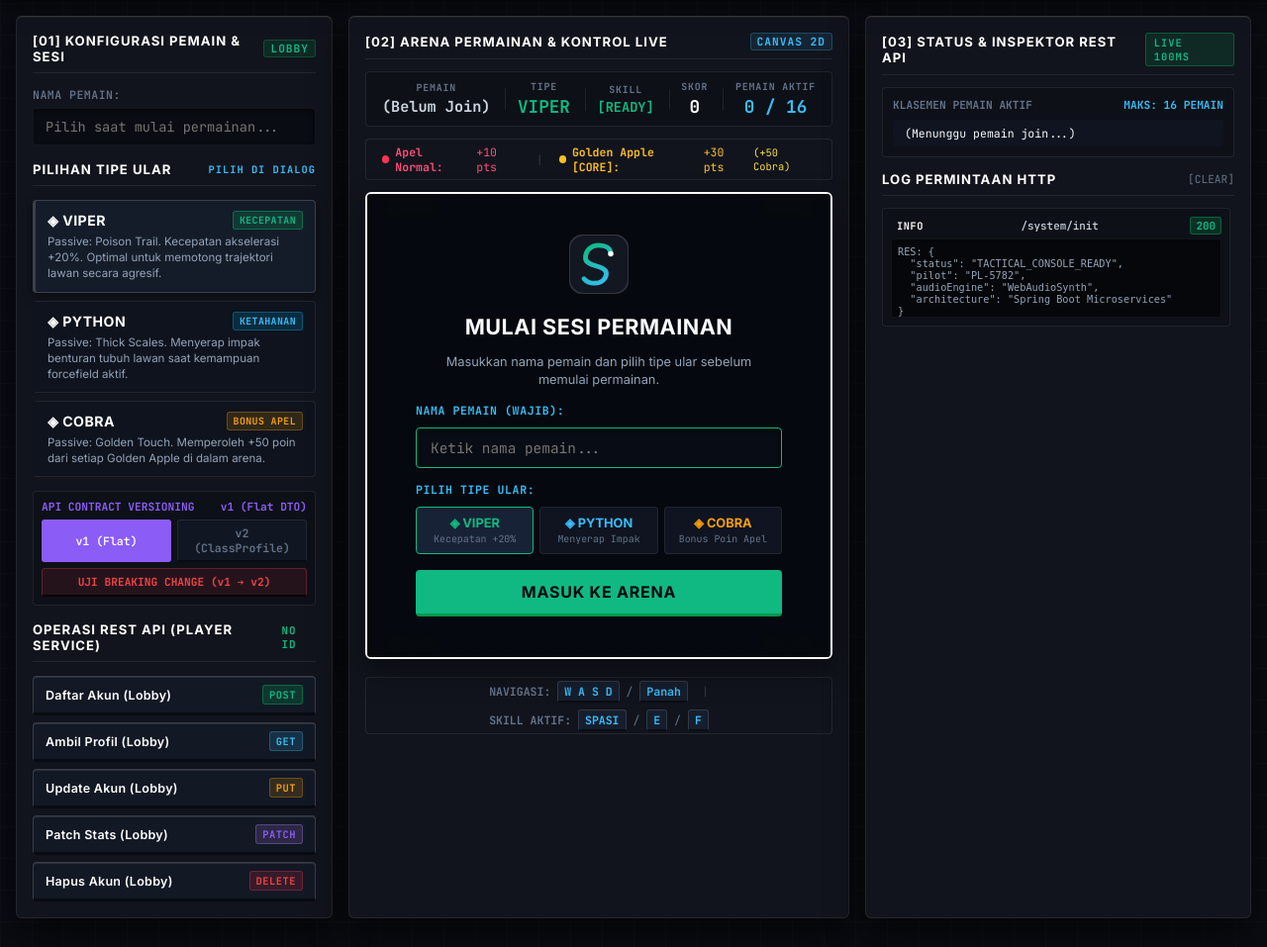
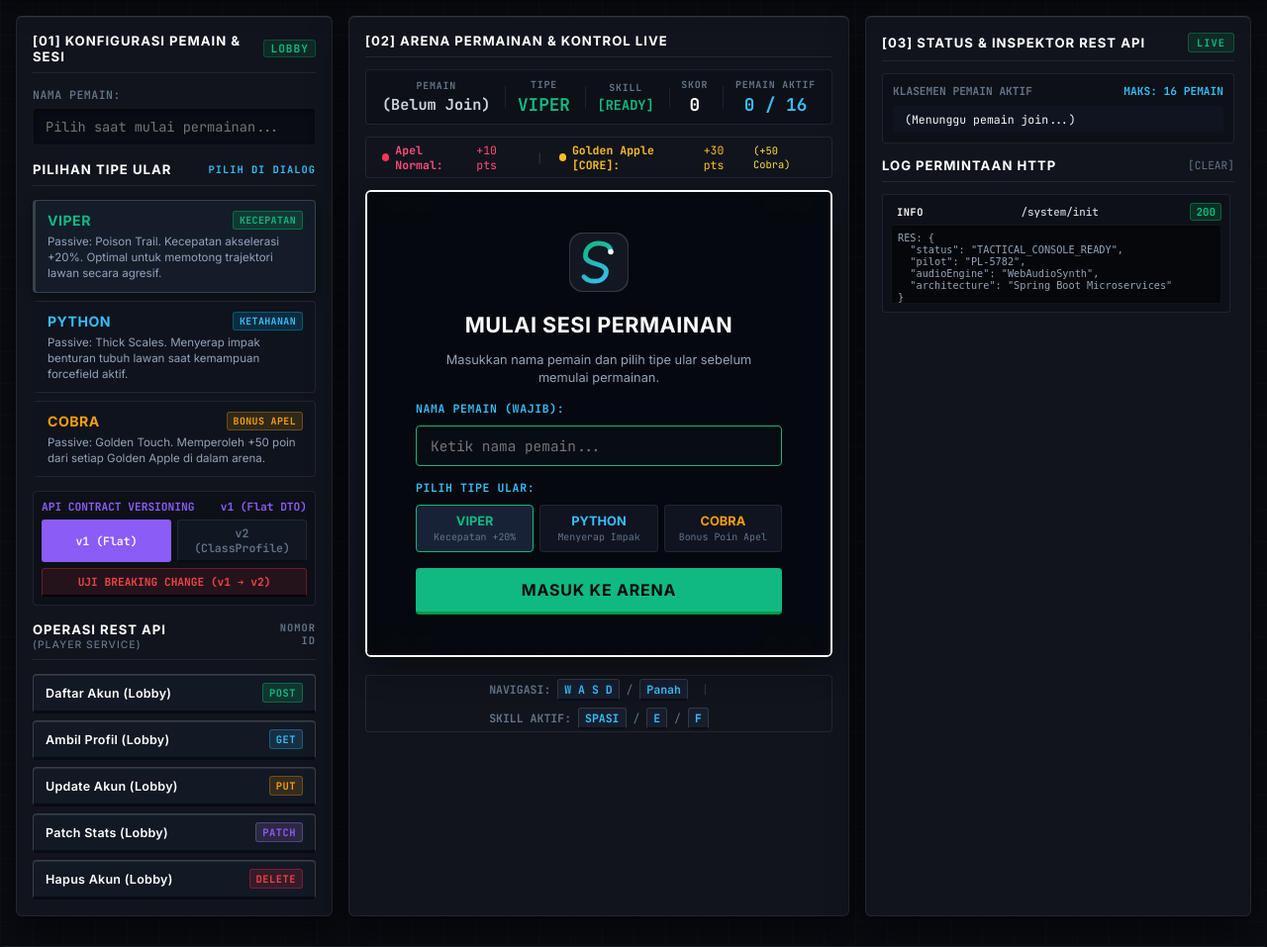
Before and after one commit to ValentinusMarvel/snake-arena-microservices, a Spring Boot app: page / in a window 1280 px wide. Shown: the part 93-1050 px from the top of the page at 99% size. Run offline with Spring Boot 4, Linux system fonts and the light colour scheme; data that the repository does not hold is empty.

Commit message:
refactor(ui): refine module headers, live badge, and snake class typography

```diff
--- a/arena-service/src/main/resources/static/index.html
+++ b/arena-service/src/main/resources/static/index.html
@@ -603,12 +603,15 @@
         }
 
         .class-viper { --class-accent: var(--tactical-emerald); }
+        .class-viper .class-name { color: var(--tactical-emerald); }
         .class-viper .class-badge { background: rgba(0, 229, 117, 0.15); color: var(--tactical-emerald); border: 1px solid rgba(0, 229, 117, 0.3); }
 
         .class-python { --class-accent: var(--cyber-cyan); }
+        .class-python .class-name { color: var(--cyber-cyan); }
         .class-python .class-badge { background: rgba(0, 184, 255, 0.15); color: var(--cyber-cyan); border: 1px solid rgba(0, 184, 255, 0.3); }
 
         .class-cobra { --class-accent: var(--solar-amber); }
+        .class-cobra .class-name { color: var(--solar-amber); }
         .class-cobra .class-badge { background: rgba(245, 158, 11, 0.15); color: var(--solar-amber); border: 1px solid rgba(245, 158, 11, 0.3); }
 
         /* Tactile Mechanical Action Buttons */
@@ -1363,7 +1366,7 @@
             <div class="class-selector" id="sidebarClassSelector">
                 <div class="class-card class-viper selected" data-class="VIPER" onclick="selectSidebarClass('VIPER', '#00e575', true)">
                     <div class="class-header">
-                        <span class="class-name">◈ VIPER</span>
+                        <span class="class-name">VIPER</span>
                         <span class="class-badge">KECEPATAN</span>
                     </div>
                     <p class="class-desc">Passive: Poison Trail. Kecepatan akselerasi +20%. Optimal untuk memotong trajektori lawan secara agresif.</p>
@@ -1371,7 +1374,7 @@
 
                 <div class="class-card class-python" data-class="PYTHON" onclick="selectSidebarClass('PYTHON', '#00b8ff', true)">
                     <div class="class-header">
-                        <span class="class-name">◈ PYTHON</span>
+                        <span class="class-name">PYTHON</span>
                         <span class="class-badge">KETAHANAN</span>
                     </div>
                     <p class="class-desc">Passive: Thick Scales. Menyerap impak benturan tubuh lawan saat kemampuan forcefield aktif.</p>
@@ -1379,7 +1382,7 @@
 
                 <div class="class-card class-cobra" data-class="COBRA" onclick="selectSidebarClass('COBRA', '#f59e0b', true)">
                     <div class="class-header">
-                        <span class="class-name">◈ COBRA</span>
+                        <span class="class-name">COBRA</span>
                         <span class="class-badge">BONUS APEL</span>
                     </div>
                     <p class="class-desc">Passive: Golden Touch. Memperoleh +50 poin dari setiap Golden Apple di dalam arena.</p>
@@ -1401,9 +1404,12 @@
                 </button>
             </div>
 
-            <div class="module-header" style="margin-top:2px;">
-                <span>OPERASI REST API (PLAYER SERVICE)</span>
-                <span id="registeredIdBadge" style="font-size:0.68rem; color:var(--tactical-emerald); font-family:'JetBrains Mono';">NO ID</span>
+            <div class="module-header" style="margin-top:2px; align-items:flex-start;">
+                <div style="display:flex; flex-direction:column; gap:1px;">
+                    <span>OPERASI REST API</span>
+                    <span style="font-size:0.65rem; color:var(--text-dim); font-weight:500;">(PLAYER SERVICE)</span>
+                </div>
+                <span id="registeredIdBadge" style="font-size:0.65rem; color:var(--text-dim); font-family:'JetBrains Mono'; text-align:right; line-height:1.2;">Nomor<br>ID</span>
             </div>
 
             <div class="api-actions">
@@ -1434,7 +1440,6 @@
         <div class="arena-container chassis-panel">
             <div class="module-header" style="width: 100%;">
                 <span>[02] ARENA PERMAINAN & KONTROL LIVE</span>
-                <span class="module-index" style="color:var(--cyber-cyan); background:rgba(56,189,248,0.1); border:1px solid rgba(56,189,248,0.25);">CANVAS 2D</span>
             </div>
 
             <div class="arena-hud">
@@ -1501,15 +1506,15 @@
                         <label class="overlay-input-label" style="margin-top:4px;">PILIH TIPE ULAR:</label>
                         <div class="overlay-classes">
                             <div class="overlay-class-opt active" style="--opt-color:var(--tactical-emerald);" onclick="selectOverlayClass('VIPER', '#00e575', this)">
-                                <span class="opt-title" style="color:var(--tactical-emerald)">◈ VIPER</span>
+                                <span class="opt-title" style="color:var(--tactical-emerald)">VIPER</span>
                                 <span class="opt-sub">Kecepatan +20%</span>
                             </div>
                             <div class="overlay-class-opt" style="--opt-color:var(--cyber-cyan);" onclick="selectOverlayClass('PYTHON', '#00b8ff', this)">
-                                <span class="opt-title" style="color:var(--cyber-cyan)">◈ PYTHON</span>
+                                <span class="opt-title" style="color:var(--cyber-cyan)">PYTHON</span>
                                 <span class="opt-sub">Menyerap Impak</span>
                             </div>
                             <div class="overlay-class-opt" style="--opt-color:var(--solar-amber);" onclick="selectOverlayClass('COBRA', '#f59e0b', this)">
-                                <span class="opt-title" style="color:var(--solar-amber)">◈ COBRA</span>
+                                <span class="opt-title" style="color:var(--solar-amber)">COBRA</span>
                                 <span class="opt-sub">Bonus Poin Apel</span>
                             </div>
                         </div>
@@ -1543,7 +1548,7 @@
         <div class="chassis-panel terminal-panel">
             <div class="module-header">
                 <span>[03] STATUS & INSPEKTOR REST API</span>
-                <span class="terminal-badge">LIVE 100ms</span>
+                <span class="terminal-badge">LIVE</span>
             </div>
 
             <div class="leaderboard-box">
@@ -2035,7 +2040,7 @@
             registeredPlayerId = id;
             const badge = document.getElementById("registeredIdBadge");
             if (badge) {
-                badge.innerText = id ? id : "NO ID";
+                badge.innerHTML = id ? id : "Nomor<br>ID";
                 badge.style.color = id ? "var(--tactical-emerald)" : "var(--text-dim)";
             }
         }
```
Also changed, not shown: frontend/index.html (+17 -12 lines).
